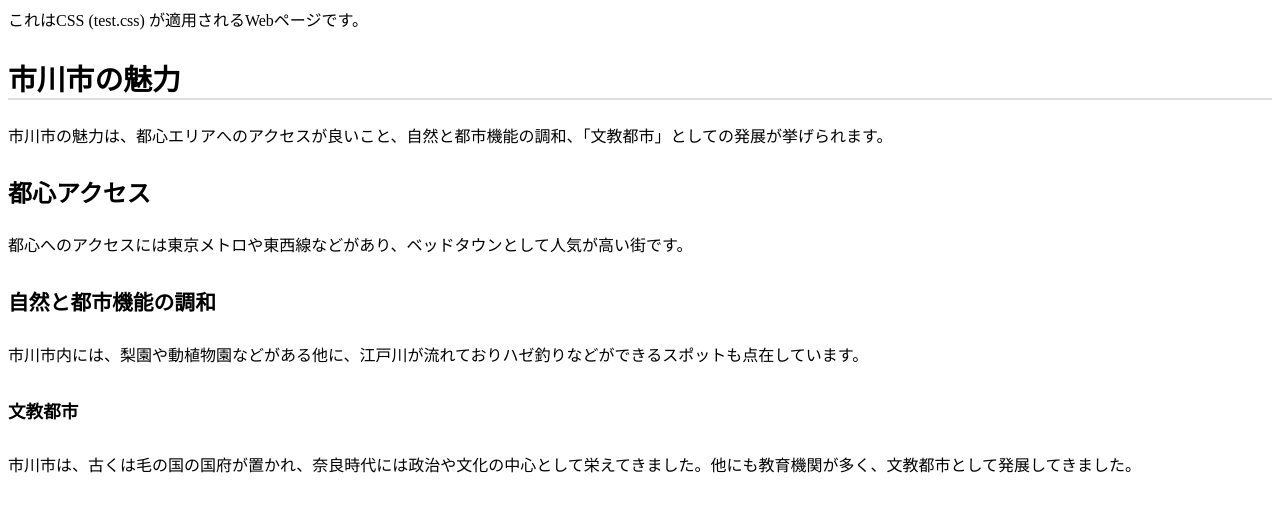
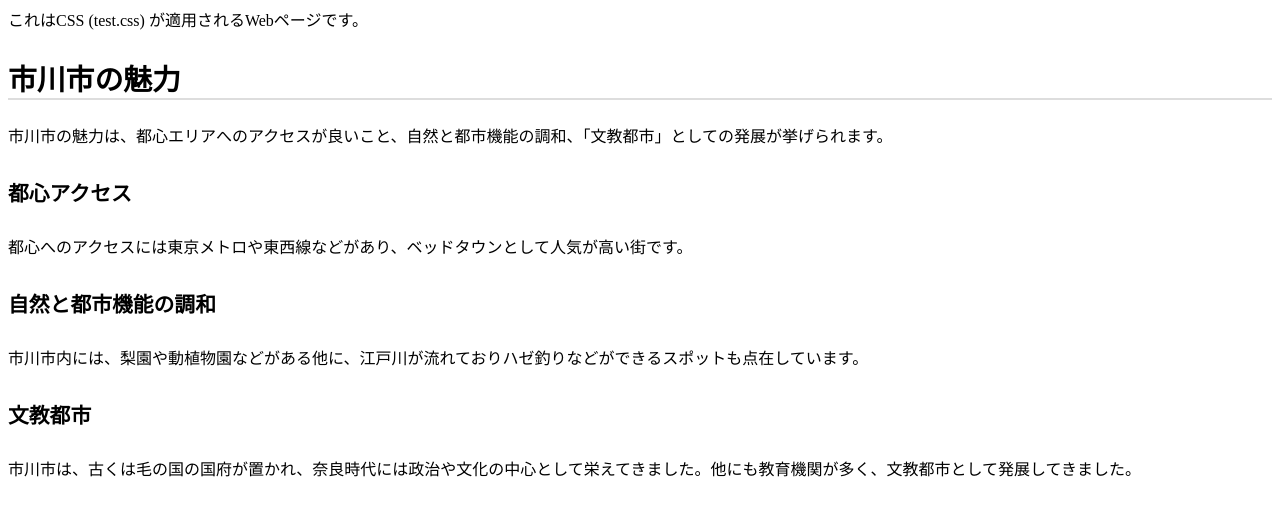
Before and after one commit to Ren-0616/test02.github.io, a plain HTML site: page index.html in a window 1280 px wide. Shown: the part 104-620 px from the top of the page. Drawn offline with Linux system fonts and the light colour scheme.

Commit message:
Update test.css

```diff
--- a/test.css
+++ b/test.css
@@ -22,9 +22,9 @@ h2 {
 
 /* 小見出し (h3, h4, h5) */
 h3 {
-    font-size: 1.5em;
-    margin-top: 1em;
-    margin-bottom: 1em;
+    font-size: 1.3em;
+    margin-top: 1.33em;
+    margin-bottom: 1.33em;
 }
 
 h4 {
@@ -34,9 +34,9 @@ h4 {
 }
 
 h5 {
-    font-size: 1.1em;
-    margin-top: 1.67em;
-    margin-bottom: 1.67em;
+    font-size: 1.3em;
+    margin-top: 1.33em;
+    margin-bottom: 1.33em;
 }
 
 
```
